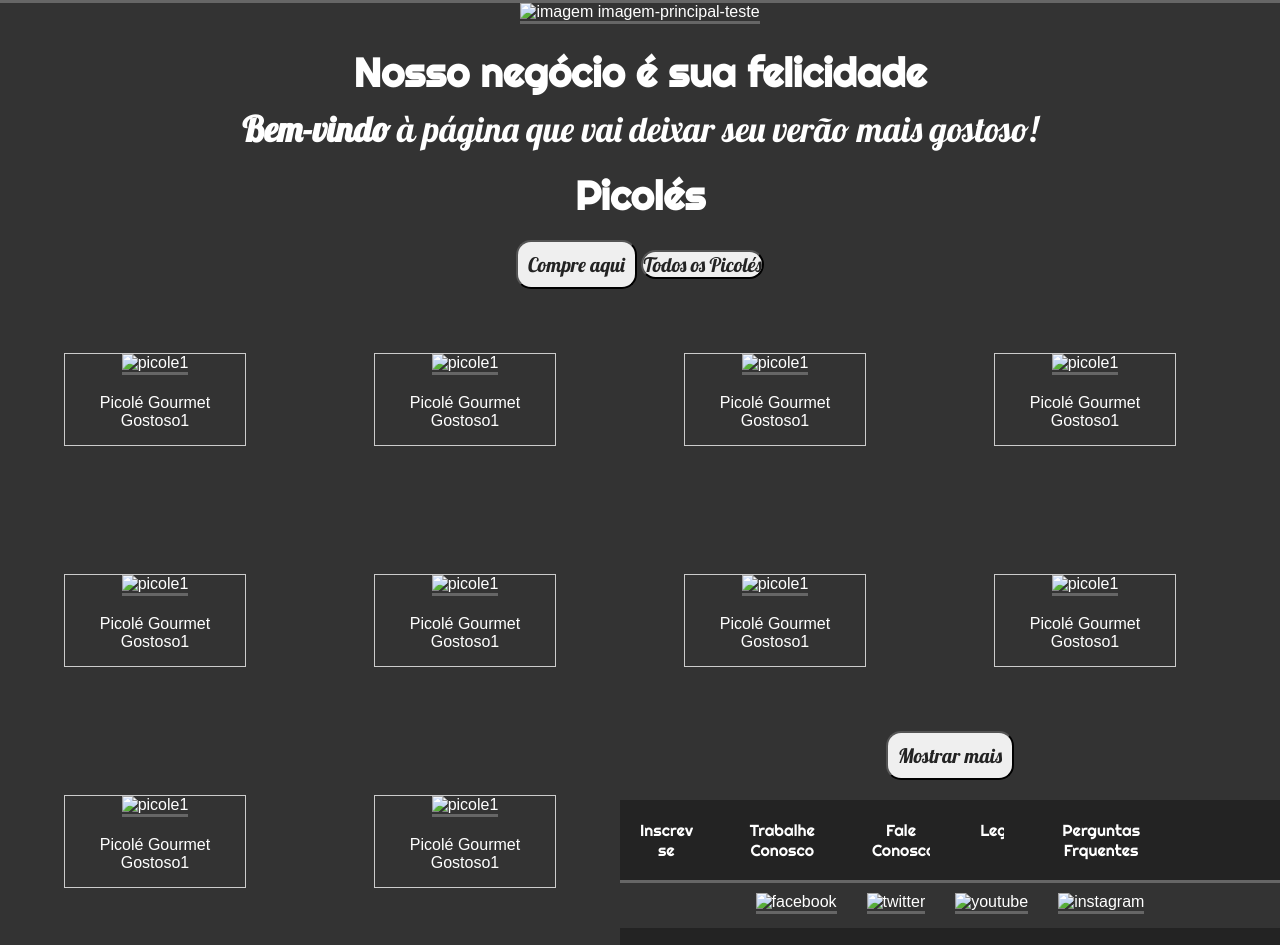
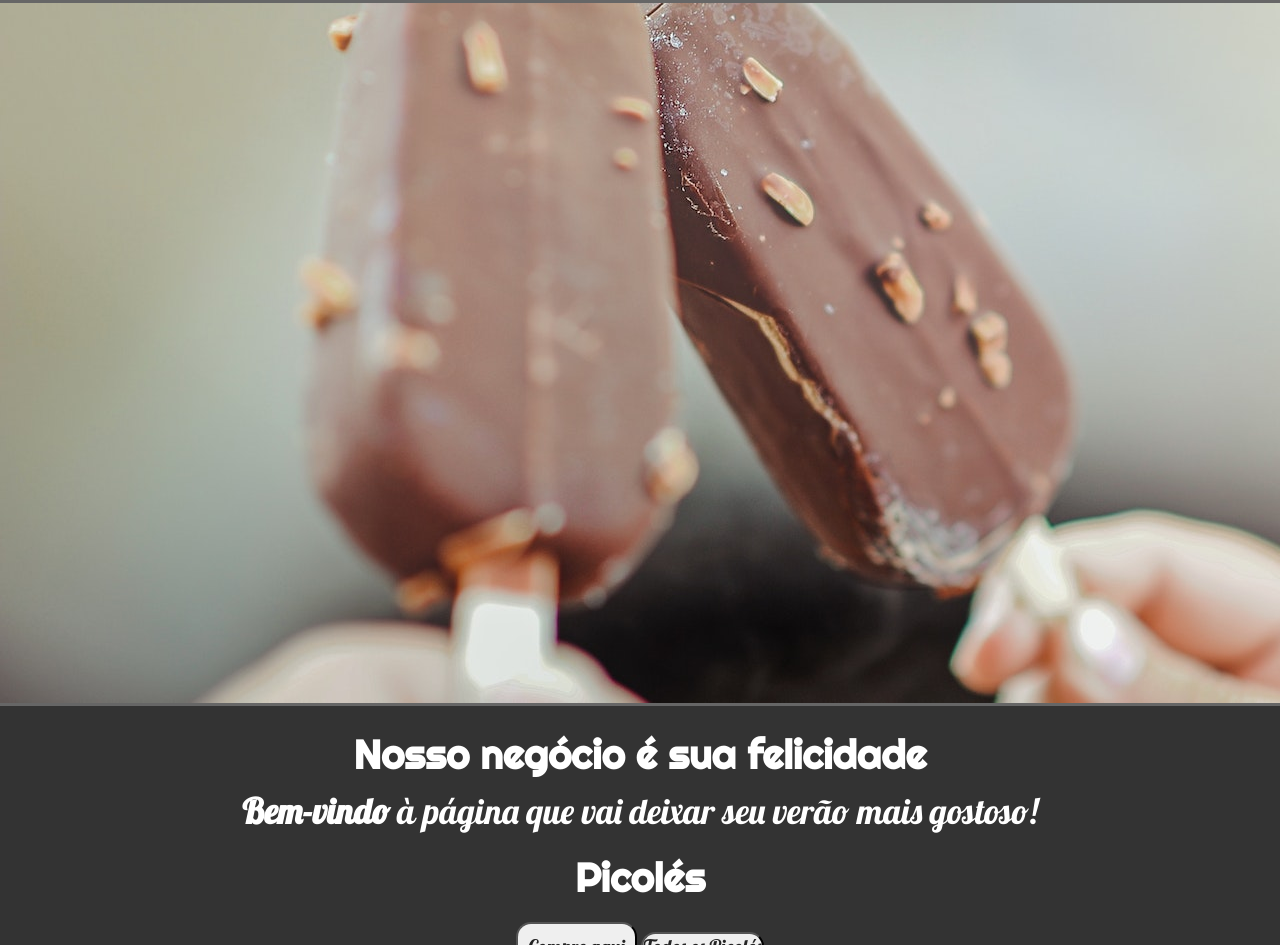
Before and after one commit to Christian994-cyber/HTML-CSS-ATUALIZADO, a plain HTML site: page index.html in a window 1280 px wide. Shown: the part 80-1025 px from the top of the page. Drawn offline with Linux system fonts and the light colour scheme; files whose address does not match are found by name; a web font is replaced by a local one.

Commit message:
Update index.html

```diff
--- a/index.html
+++ b/index.html
@@ -22,7 +22,7 @@
     </nav>
 </header>
         <!--IMAGEM BODY-->
-        <img class="img-principal" src="/img/imagem-principal-teste(1).jpg" alt="imagem imagem-principal-teste">
+        <img class="img-principal" src="https://github.com/Christian994-cyber/HTML-CSS-ATUALIZADO/blob/main/Primeira%20LANDING%20PAGE%20TESTE/img/imagem-principal-teste(1).jpg?raw=true" alt="imagem imagem-principal-teste">
 
         <!--SEGUNDO TÍTULO-->
     <section class="segundo-titulo">
@@ -45,56 +45,56 @@
         <div class="desc">Picolé Gourmet Gostoso1</div>
       </div>
      <div class="gallery">
-        <a target="_blank" href="/product-img/Picole gourmet.png">
-          <img src="/product-img/Picole gourmet.png" alt="picole1" width="600" height="400">
+        <a target="_blank" href="http://127.0.0.1:5500/product-img/Picole%20gourmet.png">
+          <img src="http://127.0.0.1:5500/product-img/Picole%20gourmet.png" alt="picole1" width="600" height="400">
         </a>
         <div class="desc">Picolé Gourmet Gostoso1</div>
       </div>
      <div class="gallery">
-        <a target="_blank" href="/product-img/Picole gourmet.png">
-          <img src="/product-img/Picole gourmet.png" alt="picole1" width="600" height="400">
+        <a target="_blank" href="http://127.0.0.1:5500/product-img/Picole%20gourmet.png">
+          <img src="http://127.0.0.1:5500/product-img/Picole%20gourmet.png" alt="picole1" width="600" height="400">
         </a>
         <div class="desc">Picolé Gourmet Gostoso1</div>
       </div>
      <div class="gallery">
-        <a target="_blank" href="/product-img/Picole gourmet.png">
-          <img src="/product-img/Picole gourmet.png" alt="picole1" width="600" height="400">
+        <a target="_blank" href="http://127.0.0.1:5500/product-img/Picole%20gourmet.png">
+          <img src="http://127.0.0.1:5500/product-img/Picole%20gourmet.png" alt="picole1" width="600" height="400">
         </a>
         <div class="desc">Picolé Gourmet Gostoso1</div>
       </div>
      <div class="gallery">
-        <a target="_blank" href="/product-img/Picole gourmet.png">
-          <img src="/product-img/Picole gourmet.png" alt="picole1" width="600" height="400">
+        <a target="_blank" href="http://127.0.0.1:5500/product-img/Picole%20gourmet.png">
+          <img src="http://127.0.0.1:5500/product-img/Picole%20gourmet.png" alt="picole1" width="600" height="400">
         </a>
         <div class="desc">Picolé Gourmet Gostoso1</div>
       </div>
      <div class="gallery">
-        <a target="_blank" href="/product-img/Picole gourmet.png">
-          <img src="/product-img/Picole gourmet.png" alt="picole1" width="600" height="400">
+        <a target="_blank" href="http://127.0.0.1:5500/product-img/Picole%20gourmet.png">
+          <img src="http://127.0.0.1:5500/product-img/Picole%20gourmet.png" alt="picole1" width="600" height="400">
         </a>
         <div class="desc">Picolé Gourmet Gostoso1</div>
       </div>
      <div class="gallery">
-        <a target="_blank" href="/product-img/Picole gourmet.png">
-          <img src="/product-img/Picole gourmet.png" alt="picole1" width="600" height="400">
+        <a target="_blank" href="http://127.0.0.1:5500/product-img/Picole%20gourmet.png">
+          <img src="http://127.0.0.1:5500/product-img/Picole%20gourmet.png" alt="picole1" width="600" height="400">
         </a>
         <div class="desc">Picolé Gourmet Gostoso1</div>
       </div>
      <div class="gallery">
-        <a target="_blank" href="/product-img/Picole gourmet.png">
-          <img src="/product-img/Picole gourmet.png" alt="picole1" width="600" height="400">
+        <a target="_blank" href="http://127.0.0.1:5500/product-img/Picole%20gourmet.png">
+          <img src="http://127.0.0.1:5500/product-img/Picole%20gourmet.png" alt="picole1" width="600" height="400">
         </a>
         <div class="desc">Picolé Gourmet Gostoso1</div>
       </div>
      <div class="gallery">
-        <a target="_blank" href="/product-img/Picole gourmet.png">
-          <img src="/product-img/Picole gourmet.png" alt="picole1" width="600" height="400">
+        <a target="_blank" href="http://127.0.0.1:5500/product-img/Picole%20gourmet.png">
+          <img src="http://127.0.0.1:5500/product-img/Picole%20gourmet.png" alt="picole1" width="600" height="400">
         </a>
         <div class="desc">Picolé Gourmet Gostoso1</div>
       </div>
      <div class="gallery">
-        <a target="_blank" href="/product-img/Picole gourmet.png">
-          <img src="/product-img/Picole gourmet.png" alt="picole1" width="600" height="400">
+        <a target="_blank" href="http://127.0.0.1:5500/product-img/Picole%20gourmet.png">
+          <img src="http://127.0.0.1:5500/product-img/Picole%20gourmet.png" alt="picole1" width="600" height="400">
         </a>
         <div class="desc">Picolé Gourmet Gostoso1</div>
       </div>
@@ -115,23 +115,23 @@
         <!--RODAPÉ / REDES SOCIAIS-->
         <div class="redes-sociais">
         <div class="redes-sociais">
-            <a target="_blank" href="/redes-sociais/facebook.png">
-            <img src="/redes-sociais/facebook.png" alt="facebook" width="50" height="50">
+            <a target="_blank" href="https://www.facebook.com/">
+            <img src="https://github.com/Christian994-cyber/HTML-CSS-ATUALIZADO/blob/main/Primeira%20LANDING%20PAGE%20TESTE/redes-sociais/facebook.png?raw=trueg" alt="facebook" width="50" height="50">
         </a>
         </div>
         <div class="redes-sociais">
-            <a target="_blank" href="/redes-sociais/twitter.png">
-            <img src="/redes-sociais/twitter.png" alt="twitter" width="50" height="50">
+            <a target="_blank" href="https://twitter.com/">
+            <img src="https://github.com/Christian994-cyber/HTML-CSS-ATUALIZADO/blob/main/Primeira%20LANDING%20PAGE%20TESTE/redes-sociais/twitter.png?raw=true" alt="twitter" width="50" height="50">
         </a>
         </div>
         <div class="redes-sociais">
-            <a target="_blank" href="/redes-sociais/youtube.png">
-            <img src="/redes-sociais/youtube.png" alt="youtube" width="50" height="50">
+            <a target="_blank" href="https://www.youtube.com/">
+            <img src="https://github.com/Christian994-cyber/HTML-CSS-ATUALIZADO/blob/main/Primeira%20LANDING%20PAGE%20TESTE/redes-sociais/youtube.png?raw=true" alt="youtube" width="50" height="50">
         </a>
         </div>
         <div class="redes-sociais">
-            <a target="_blank" href="/redes-sociais/instagram.png">
-            <img src="/redes-sociais/instagram.png" alt="instagram" width="50" height="50">
+            <a target="_blank" href="https://www.instagram.com/">
+            <img src="https://github.com/Christian994-cyber/HTML-CSS-ATUALIZADO/blob/main/Primeira%20LANDING%20PAGE%20TESTE/redes-sociais/instagram.png?raw=true" alt="instagram" width="50" height="50">
         </a>
         </div>
     </div>
@@ -145,7 +145,7 @@
             </ul>
         <!--LOGOMARCA / COPYRIGHT-->
         <div id="logo-copy">
-            <img  src="img/LogoMarca.png" alt="" width="70" height="70">
+            <img  src="https://github.com/Christian994-cyber/HTML-CSS-ATUALIZADO/blob/main/Primeira%20LANDING%20PAGE%20TESTE/img/LogoMarca.png?raw=true" alt="" width="70" height="70">
             <p>Todos os direitos reservados &copy;2023</p>
         </div>
     </nav>
```
Lines whose indentation alone changed are shown as unchanged.
